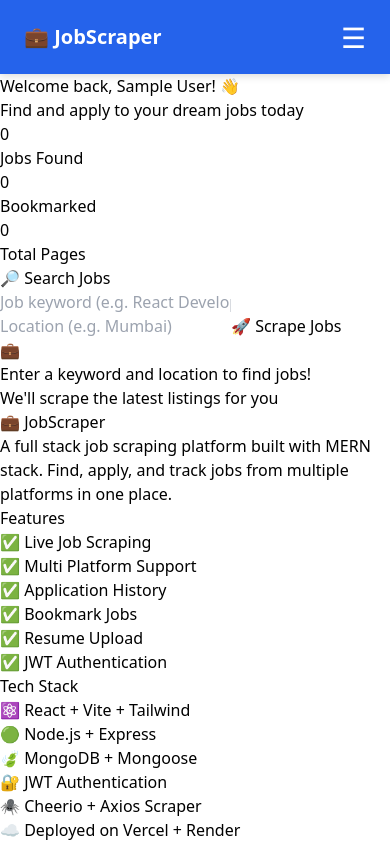
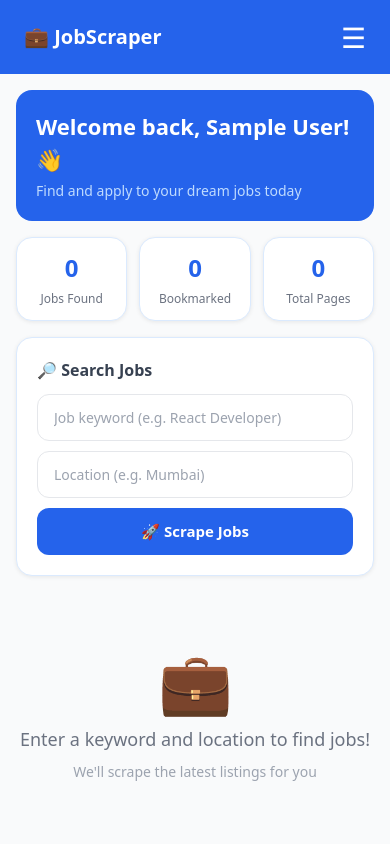
Before and after one commit to ankit-mahapatra/job-scraper, a React app in the folder frontend/: page /dashboard in a window 390 px wide. Shown: the top 844 px of the page. Built offline with nearby package versions, Linux system fonts and the light colour scheme; sample sign-in values are in the browser's storage; the HTML template or start-up script is replaced by a standard one.

Commit message:
fix dashboard mobile responsive

```diff
--- a/frontend/src/pages/Dashboard.jsx
+++ b/frontend/src/pages/Dashboard.jsx
@@ -17,7 +17,6 @@ export default function Dashboard() {
     const saved = localStorage.getItem('bookmarks')
     return saved ? JSON.parse(saved) : []
   })
-
 
   const handleScrape = async () => {
     if (!keyword || !location) return alert('Please enter keyword and location!')
@@ -67,12 +66,11 @@ export default function Dashboard() {
       updated = [...bookmarks, job]
     }
     setBookmarks(updated)
-  localStorage.setItem('bookmarks', JSON.stringify(updated)) // ← add this
+    localStorage.setItem('bookmarks', JSON.stringify(updated))
   }
 
   const isBookmarked = (job) => bookmarks.find(b => b.jobTitle === job.jobTitle)
 
-  // Pagination
   const totalPages = Math.ceil(filteredJobs.length / JOBS_PER_PAGE)
   const paginatedJobs = filteredJobs.slice(
     (currentPage - 1) * JOBS_PER_PAGE,
@@ -82,53 +80,51 @@ export default function Dashboard() {
   const platforms = ['All', ...new Set(jobs.map(j => j.platform))]
 
   return (
-    <div className="min-h-screen bg-gray-50 p-6">
-      <div className="max-w-6xl mx-auto">
+    <div style={{ minHeight: '100vh', background: '#f9fafb', padding: '16px' }}>
+      <div style={{ maxWidth: '1100px', margin: '0 auto' }}>
 
         {/* Welcome Banner */}
-        <div className="bg-blue-600 rounded-2xl p-6 mb-6 text-white shadow-lg">
-          <h2 className="text-3xl font-bold">Welcome back, {user?.name}! 👋</h2>
-          <p className="text-blue-100 mt-1">Find and apply to your dream jobs today</p>
+        <div style={{ background: '#2563eb', borderRadius: '16px', padding: '20px', marginBottom: '16px', color: 'white' }}>
+          <h2 style={{ fontSize: '22px', fontWeight: 'bold', margin: 0 }}>Welcome back, {user?.name}! 👋</h2>
+          <p style={{ color: '#bfdbfe', marginTop: '4px', fontSize: '14px' }}>Find and apply to your dream jobs today</p>
         </div>
 
         {/* Stats */}
-        <div className="grid grid-cols-3 gap-4 mb-6">
-          <div className="bg-white rounded-2xl p-4 shadow border border-blue-100 text-center">
-            <p className="text-3xl font-bold text-blue-600">{jobs.length}</p>
-            <p className="text-gray-500 text-sm mt-1">Jobs Found</p>
+        <div style={{ display: 'grid', gridTemplateColumns: 'repeat(3, 1fr)', gap: '12px', marginBottom: '16px' }}>
+          {[
+            { label: 'Jobs Found', value: jobs.length },
+            { label: 'Bookmarked', value: bookmarks.length },
+            { label: 'Total Pages', value: totalPages || 0 },
+          ].map((stat, i) => (
+            <div key={i} style={{ background: 'white', borderRadius: '16px', padding: '12px', textAlign: 'center', boxShadow: '0 1px 4px rgba(0,0,0,0.08)', border: '1px solid #dbeafe' }}>
+              <p style={{ fontSize: '24px', fontWeight: 'bold', color: '#2563eb', margin: 0 }}>{stat.value}</p>
+              <p style={{ fontSize: '12px', color: '#6b7280', marginTop: '4px' }}>{stat.label}</p>
             </div>
-          <div className="bg-white rounded-2xl p-4 shadow border border-blue-100 text-center">
-            <p className="text-3xl font-bold text-blue-600">{bookmarks.length}</p>
-            <p className="text-gray-500 text-sm mt-1">Bookmarked</p>
-          </div>
-          <div className="bg-white rounded-2xl p-4 shadow border border-blue-100 text-center">
-            <p className="text-3xl font-bold text-blue-600">{totalPages || 0}</p>
-            <p className="text-gray-500 text-sm mt-1">Total Pages</p>
-          </div>
+          ))}
         </div>
 
         {/* Search Box */}
-        <div className="bg-white rounded-2xl shadow-lg p-6 mb-6 border border-blue-100">
-          <h3 className="text-lg font-bold text-gray-700 mb-4">🔎 Search Jobs</h3>
-          <div className="flex gap-4 flex-wrap">
+        <div style={{ background: 'white', borderRadius: '16px', padding: '20px', marginBottom: '16px', boxShadow: '0 1px 4px rgba(0,0,0,0.08)', border: '1px solid #dbeafe' }}>
+          <h3 style={{ fontWeight: 'bold', color: '#374151', marginBottom: '12px' }}>🔎 Search Jobs</h3>
+          <div style={{ display: 'flex', flexDirection: 'column', gap: '10px' }}>
             <input
               type="text"
               placeholder="Job keyword (e.g. React Developer)"
               value={keyword}
               onChange={(e) => setKeyword(e.target.value)}
-              className="flex-1 border border-gray-200 rounded-xl px-4 py-3 focus:outline-none focus:ring-2 focus:ring-blue-500 bg-gray-50"
+              style={{ border: '1px solid #e5e7eb', borderRadius: '12px', padding: '12px 16px', fontSize: '14px', outline: 'none', width: '100%', boxSizing: 'border-box' }}
             />
             <input
               type="text"
               placeholder="Location (e.g. Mumbai)"
               value={location}
               onChange={(e) => setLocation(e.target.value)}
-              className="flex-1 border border-gray-200 rounded-xl px-4 py-3 focus:outline-none focus:ring-2 focus:ring-blue-500 bg-gray-50"
+              style={{ border: '1px solid #e5e7eb', borderRadius: '12px', padding: '12px 16px', fontSize: '14px', outline: 'none', width: '100%', boxSizing: 'border-box' }}
             />
             <button
               onClick={handleScrape}
               disabled={loading}
-              className="bg-blue-600 text-white px-8 py-3 rounded-xl font-semibold hover:bg-blue-700 transition shadow-md disabled:opacity-50"
+              style={{ background: '#2563eb', color: 'white', padding: '12px', borderRadius: '12px', fontWeight: '600', border: 'none', cursor: 'pointer', fontSize: '15px', opacity: loading ? 0.6 : 1 }}
             >
               {loading ? '⏳ Scraping...' : '🚀 Scrape Jobs'}
             </button>
@@ -137,138 +133,110 @@ export default function Dashboard() {
 
         {/* Filter Buttons */}
         {jobs.length > 0 && (
-          <div className="flex gap-2 mb-4 flex-wrap">
+          <div style={{ display: 'flex', gap: '8px', marginBottom: '12px', flexWrap: 'wrap' }}>
             {platforms.map(p => (
               <button
                 key={p}
                 onClick={() => handleFilter(p)}
-                className={`px-4 py-2 rounded-xl text-sm font-semibold transition
-                  ${filterPlatform === p
-                    ? 'bg-blue-600 text-white shadow'
-                    : 'bg-white text-gray-600 border border-gray-200 hover:border-blue-400'
-                  }`}
+                style={{
+                  padding: '8px 16px', borderRadius: '12px', fontSize: '13px', fontWeight: '600', border: '1px solid #e5e7eb', cursor: 'pointer',
+                  background: filterPlatform === p ? '#2563eb' : 'white',
+                  color: filterPlatform === p ? 'white' : '#4b5563',
+                }}
               >
                 {p}
               </button>
             ))}
-            <span className="ml-auto text-gray-400 text-sm self-center">
-              Showing {filteredJobs.length} jobs
+            <span style={{ marginLeft: 'auto', color: '#9ca3af', fontSize: '13px', alignSelf: 'center' }}>
+              {filteredJobs.length} jobs
             </span>
           </div>
         )}
 
-        {/* Results Table */}
+        {/* Job Cards - Mobile Friendly */}
         {paginatedJobs.length > 0 && (
-          <div className="bg-white rounded-2xl shadow-lg border border-blue-100 overflow-hidden mb-4">
-            <div className="p-4 border-b border-gray-100 flex justify-between items-center">
-              <h3 className="font-bold text-gray-700">📋 Job Results</h3>
-              <span className="bg-blue-100 text-blue-600 px-3 py-1 rounded-full text-sm font-medium">
+          <div style={{ marginBottom: '16px' }}>
+            <div style={{ display: 'flex', justifyContent: 'space-between', alignItems: 'center', marginBottom: '10px' }}>
+              <h3 style={{ fontWeight: 'bold', color: '#374151', margin: 0 }}>📋 Job Results</h3>
+              <span style={{ background: '#dbeafe', color: '#2563eb', padding: '4px 12px', borderRadius: '20px', fontSize: '13px' }}>
                 Page {currentPage} of {totalPages}
               </span>
             </div>
-            <div className="overflow-x-auto">
-              <table className="w-full text-sm">
-                <thead className="bg-gray-50 text-gray-600">
-                  <tr>
-                    <th className="p-4 text-left font-semibold">Job Title</th>
-                    <th className="p-4 text-left font-semibold">Company</th>
-                    <th className="p-4 text-left font-semibold">Location</th>
-                    <th className="p-4 text-left font-semibold">Platform</th>
-                    <th className="p-4 text-left font-semibold">Actions</th>
-                  </tr>
-                </thead>
-                <tbody>
+
+            <div style={{ display: 'flex', flexDirection: 'column', gap: '10px' }}>
               {paginatedJobs.map((job, index) => (
-                    <tr key={index} className="border-t hover:bg-blue-50 transition">
-                      <td className="p-4 font-medium text-gray-800">{job.jobTitle}</td>
-                      <td className="p-4 text-gray-600">{job.company}</td>
-                      <td className="p-4 text-gray-600">📍 {job.location}</td>
-                      <td className="p-4">
-                        <span className="bg-blue-100 text-blue-600 px-3 py-1 rounded-full text-xs font-semibold">
+                <div key={index} style={{ background: 'white', borderRadius: '16px', padding: '16px', boxShadow: '0 1px 4px rgba(0,0,0,0.08)', border: '1px solid #dbeafe' }}>
+                  <div style={{ display: 'flex', justifyContent: 'space-between', alignItems: 'flex-start', flexWrap: 'wrap', gap: '8px' }}>
+                    <div style={{ flex: 1 }}>
+                      <p style={{ fontWeight: '600', color: '#1f2937', margin: 0, fontSize: '15px' }}>{job.jobTitle}</p>
+                      <p style={{ color: '#6b7280', fontSize: '13px', margin: '4px 0' }}>{job.company} • 📍 {job.location}</p>
+                      <span style={{ background: '#dbeafe', color: '#2563eb', padding: '2px 10px', borderRadius: '20px', fontSize: '12px', fontWeight: '600' }}>
                         {job.platform}
                       </span>
-                      </td>
-                      <td className="p-4 flex gap-2">
+                    </div>
+                    <div style={{ display: 'flex', gap: '8px', flexShrink: 0 }}>
                       <button
                         onClick={() => handleApply(job)}
-                          className="bg-blue-600 text-white px-4 py-2 rounded-xl text-xs font-semibold hover:bg-blue-700 transition shadow"
+                        style={{ background: '#2563eb', color: 'white', padding: '8px 14px', borderRadius: '10px', fontSize: '12px', fontWeight: '600', border: 'none', cursor: 'pointer' }}
                       >
                         ✅ Apply
                       </button>
                       <button
                         onClick={() => handleBookmark(job)}
-                          className={`px-4 py-2 rounded-xl text-xs font-semibold transition shadow
-                            ${isBookmarked(job)
-                              ? 'bg-yellow-400 text-white hover:bg-yellow-500'
-                              : 'bg-gray-100 text-gray-600 hover:bg-yellow-100'
-                            }`}
+                        style={{
+                          padding: '8px 14px', borderRadius: '10px', fontSize: '12px', fontWeight: '600', border: 'none', cursor: 'pointer',
+                          background: isBookmarked(job) ? '#facc15' : '#f3f4f6',
+                          color: isBookmarked(job) ? 'white' : '#4b5563',
+                        }}
                       >
                         {isBookmarked(job) ? '🔖 Saved' : '🔖 Save'}
                       </button>
-                      </td>
-                    </tr>
+                    </div>
+                  </div>
+                </div>
               ))}
-                </tbody>
-              </table>
             </div>
 
             {/* Pagination */}
-            <div className="p-4 border-t border-gray-100 flex justify-center gap-2">
-              <button
-                onClick={() => setCurrentPage(p => Math.max(p - 1, 1))}
-                disabled={currentPage === 1}
-                className="px-4 py-2 rounded-xl bg-gray-100 text-gray-600 hover:bg-blue-100 disabled:opacity-40 font-medium text-sm"
-              >
+            <div style={{ display: 'flex', justifyContent: 'center', gap: '8px', marginTop: '16px', flexWrap: 'wrap' }}>
+              <button onClick={() => setCurrentPage(p => Math.max(p - 1, 1))} disabled={currentPage === 1}
+                style={{ padding: '8px 16px', borderRadius: '10px', background: '#f3f4f6', border: 'none', cursor: 'pointer', opacity: currentPage === 1 ? 0.4 : 1 }}>
                 ← Prev
               </button>
               {Array.from({ length: totalPages }, (_, i) => (
-                <button
-                  key={i}
-                  onClick={() => setCurrentPage(i + 1)}
-                  className={`px-4 py-2 rounded-xl text-sm font-medium transition
-                    ${currentPage === i + 1
-                      ? 'bg-blue-600 text-white'
-                      : 'bg-gray-100 text-gray-600 hover:bg-blue-100'
-                    }`}
-                >
+                <button key={i} onClick={() => setCurrentPage(i + 1)}
+                  style={{ padding: '8px 14px', borderRadius: '10px', border: 'none', cursor: 'pointer', background: currentPage === i + 1 ? '#2563eb' : '#f3f4f6', color: currentPage === i + 1 ? 'white' : '#4b5563', fontWeight: '600' }}>
                   {i + 1}
                 </button>
               ))}
-              <button
-                onClick={() => setCurrentPage(p => Math.min(p + 1, totalPages))}
-                disabled={currentPage === totalPages}
-                className="px-4 py-2 rounded-xl bg-gray-100 text-gray-600 hover:bg-blue-100 disabled:opacity-40 font-medium text-sm"
-              >
+              <button onClick={() => setCurrentPage(p => Math.min(p + 1, totalPages))} disabled={currentPage === totalPages}
+                style={{ padding: '8px 16px', borderRadius: '10px', background: '#f3f4f6', border: 'none', cursor: 'pointer', opacity: currentPage === totalPages ? 0.4 : 1 }}>
                 Next →
               </button>
             </div>
           </div>
         )}
 
-        {/* Bookmarks Section */}
+        {/* Bookmarks */}
         {bookmarks.length > 0 && (
-          <div className="bg-white rounded-2xl shadow-lg border border-yellow-200 overflow-hidden mb-4">
-            <div className="p-4 border-b border-yellow-100">
-              <h3 className="font-bold text-yellow-600">🔖 Bookmarked Jobs ({bookmarks.length})</h3>
+          <div style={{ background: 'white', borderRadius: '16px', border: '1px solid #fde68a', overflow: 'hidden', marginBottom: '16px' }}>
+            <div style={{ padding: '16px', borderBottom: '1px solid #fef3c7' }}>
+              <h3 style={{ fontWeight: 'bold', color: '#d97706', margin: 0 }}>🔖 Bookmarked Jobs ({bookmarks.length})</h3>
             </div>
-            <div className="p-4 space-y-2">
+            <div style={{ padding: '16px', display: 'flex', flexDirection: 'column', gap: '10px' }}>
               {bookmarks.map((job, index) => (
-                <div key={index} className="flex justify-between items-center p-3 bg-yellow-50 rounded-xl">
+                <div key={index} style={{ display: 'flex', justifyContent: 'space-between', alignItems: 'center', padding: '12px', background: '#fffbeb', borderRadius: '12px', flexWrap: 'wrap', gap: '8px' }}>
                   <div>
-                    <p className="font-semibold text-gray-800">{job.jobTitle}</p>
-                    <p className="text-gray-500 text-sm">{job.company} • {job.platform}</p>
+                    <p style={{ fontWeight: '600', color: '#1f2937', margin: 0 }}>{job.jobTitle}</p>
+                    <p style={{ color: '#6b7280', fontSize: '13px', margin: '2px 0 0' }}>{job.company} • {job.platform}</p>
                   </div>
-                  <div className="flex gap-2">
-                    <button
-                      onClick={() => handleApply(job)}
-                      className="bg-blue-600 text-white px-3 py-1 rounded-lg text-xs font-semibold hover:bg-blue-700"
-                    >
+                  <div style={{ display: 'flex', gap: '8px' }}>
+                    <button onClick={() => handleApply(job)}
+                      style={{ background: '#2563eb', color: 'white', padding: '6px 12px', borderRadius: '8px', fontSize: '12px', fontWeight: '600', border: 'none', cursor: 'pointer' }}>
                       Apply
                     </button>
-                    <button
-                      onClick={() => handleBookmark(job)}
-                      className="bg-red-100 text-red-500 px-3 py-1 rounded-lg text-xs font-semibold hover:bg-red-200"
-                    >
+                    <button onClick={() => handleBookmark(job)}
+                      style={{ background: '#fee2e2', color: '#ef4444', padding: '6px 12px', borderRadius: '8px', fontSize: '12px', fontWeight: '600', border: 'none', cursor: 'pointer' }}>
                       Remove
                     </button>
                   </div>
@@ -279,10 +247,10 @@ export default function Dashboard() {
         )}
 
         {jobs.length === 0 && !loading && (
-          <div className="text-center mt-20">
-            <p className="text-6xl mb-4">💼</p>
-            <p className="text-xl text-gray-500 font-medium">Enter a keyword and location to find jobs!</p>
-            <p className="text-gray-400 text-sm mt-2">We'll scrape the latest listings for you</p>
+          <div style={{ textAlign: 'center', marginTop: '60px' }}>
+            <p style={{ fontSize: '60px' }}>💼</p>
+            <p style={{ fontSize: '18px', color: '#6b7280', fontWeight: '500' }}>Enter a keyword and location to find jobs!</p>
+            <p style={{ color: '#9ca3af', fontSize: '14px', marginTop: '8px' }}>We'll scrape the latest listings for you</p>
           </div>
         )}
 
```
Lines whose indentation alone changed are shown as unchanged.
